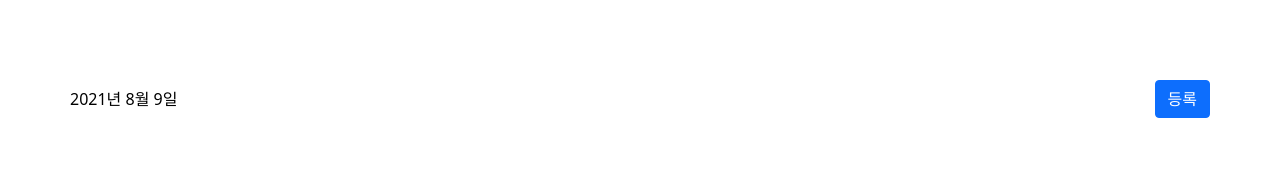
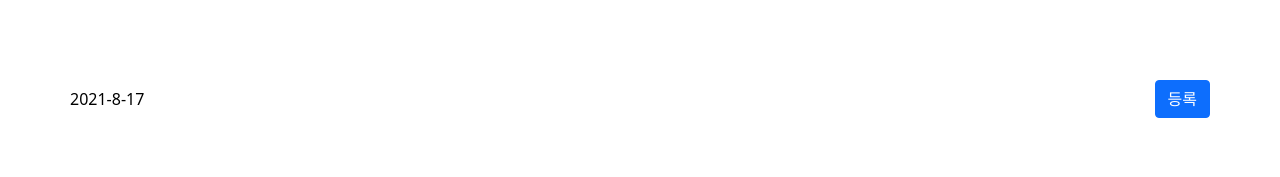
Before and after one commit to Siyoon2/oneday-sentence, a Vue app: page /home in a window 1280 px wide. Shown: the top 177 px of the page. Built offline with nearby package versions, Linux system fonts and the light colour scheme.

Commit message:
오늘 날짜 출력

```diff
--- a/src/views/home/Home.vue
+++ b/src/views/home/Home.vue
@@ -2,7 +2,9 @@
 	<div class="inner-wrap">
 		<div class="top">
 			<div class="date">
-				2021년 8월 9일
+				<span>
+					{{ dateValue }}
+				</span>
 			</div>
 			<router-link to="/insert" class="btn btn-primary">등록</router-link>
 
@@ -21,6 +23,36 @@
   export default {
       name: "Home",
       components: {
+      },
+	  data() {
+          return {
+              dateValue: '',
+          }
+	  },
+	  methods: {
+
+          /*todayValue () {
+              let date = new Date();
+
+              let year = date.getFullYear();
+              let month = date.getMonth() + 1;
+              let day = date.getDate();
+
+              return date[year,month,day].join('-');
+          },
+*/
+          //날짜 형식 포맷 YYYY-MM-DD
+		  dateFormat(date) {
+		      let year = date.getFullYear();
+		      let month = date.getMonth() + 1;
+		      let day = date.getDate();
+
+		      return [year,month,day].join('-');
+		  },
+	  },
+      mounted () {
+          // 현재 선택된 날짜 초기화
+          this.dateValue = this.dateFormat(new Date());
       },
 
   }
--- a/src/views/insert/Insert.vue
+++ b/src/views/insert/Insert.vue
@@ -10,7 +10,6 @@
 
 			<div class="table-wrap">
 				<table class="table">
-					<caption></caption>
 					<colgroup>
 						<col style="width: 100px;">
 						<col>
```
